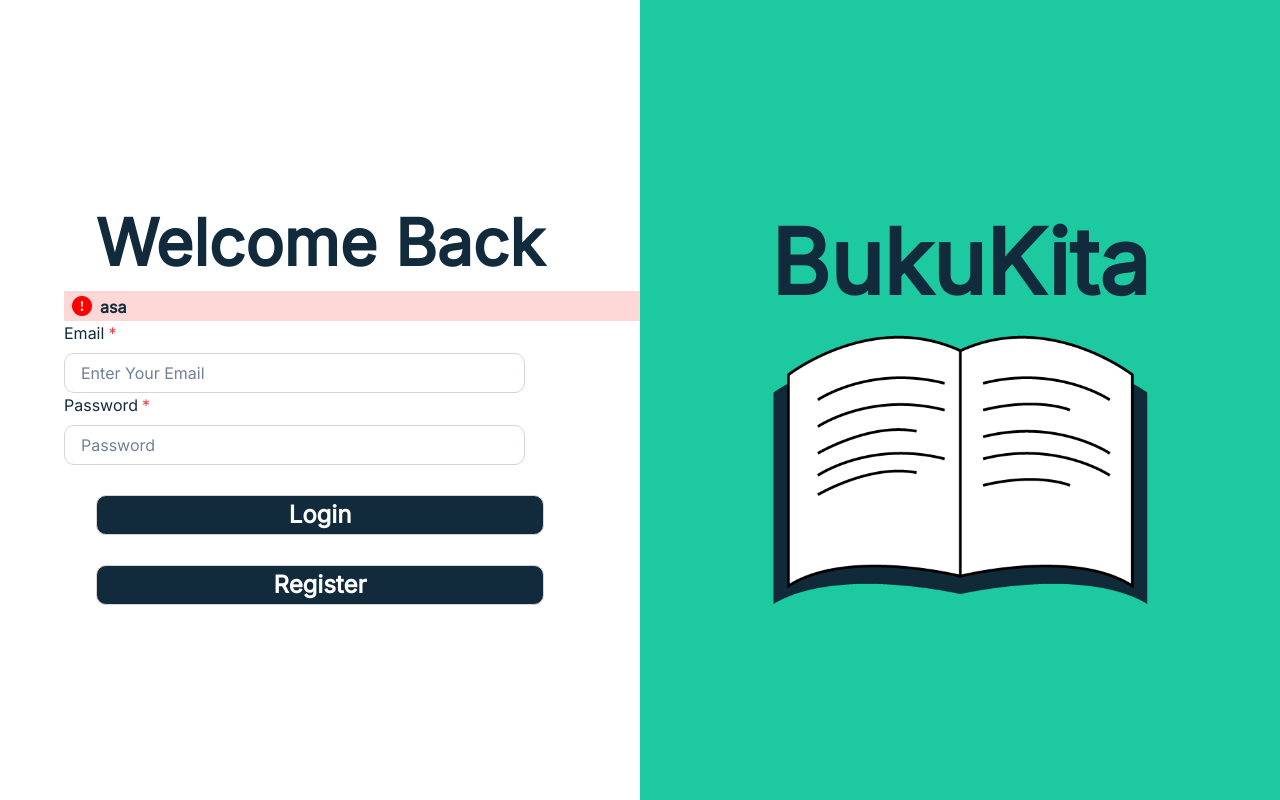
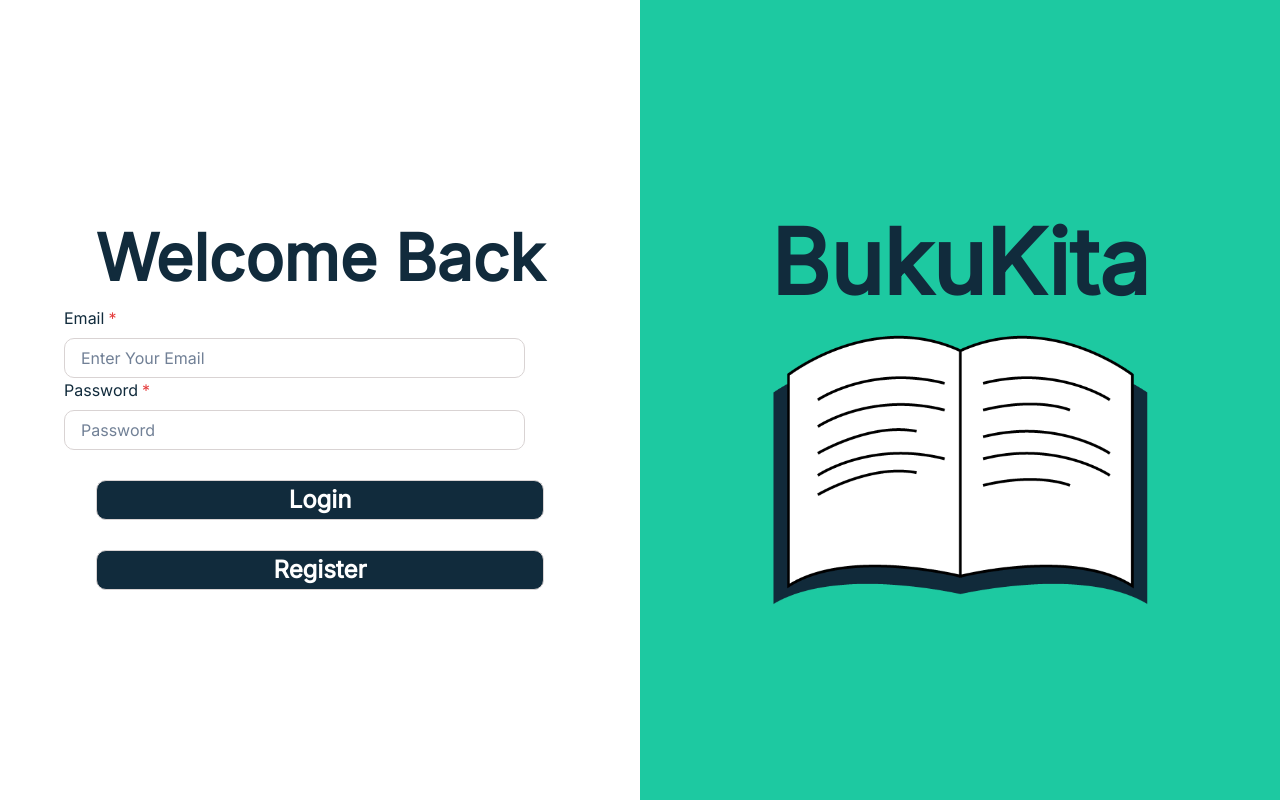
Before and after one commit to rg-km/final-project-engineering-81, a React (Create React App) app in the folder frontend/: page / in a window 1280 px wide. Built offline with nearby package versions, Linux system fonts and the light colour scheme.

Commit message:
login menggunakan async, form validate & router navigate

```diff
--- a/frontend/src/components/Login.js
+++ b/frontend/src/components/Login.js
@@ -10,7 +10,7 @@ import { testGetLogin } from '../api/login';
 export default function Login(){
     const navigate =  useNavigate()
     const [formLogin, setFormLogin] = useState({})
-    const [error, setError] = useState('asa')
+    const [error, setError] = useState('')
     const [isLoggedIn, setIsLoggedIn] = useState(false)
 
     const handleLogin = async()=>{
```
